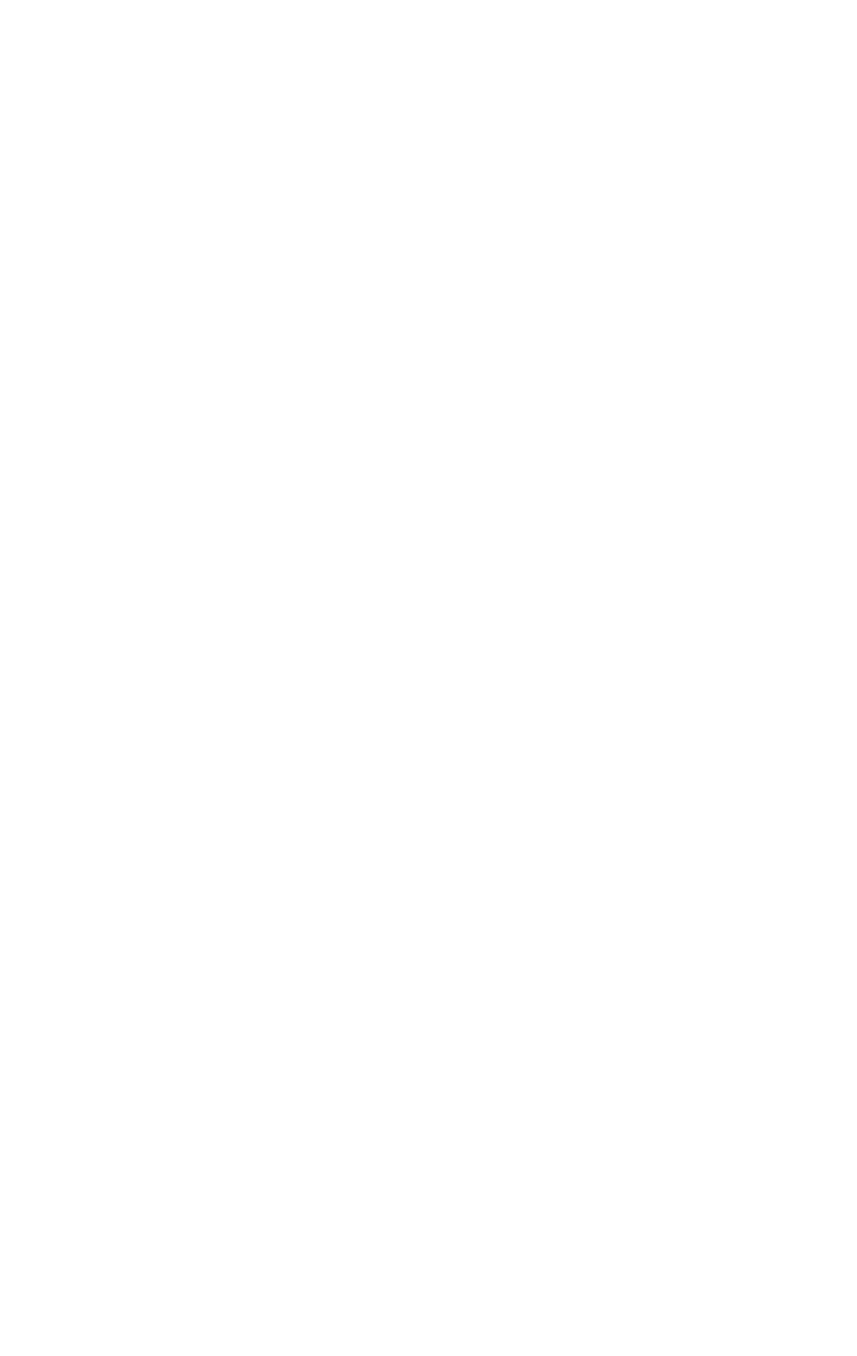
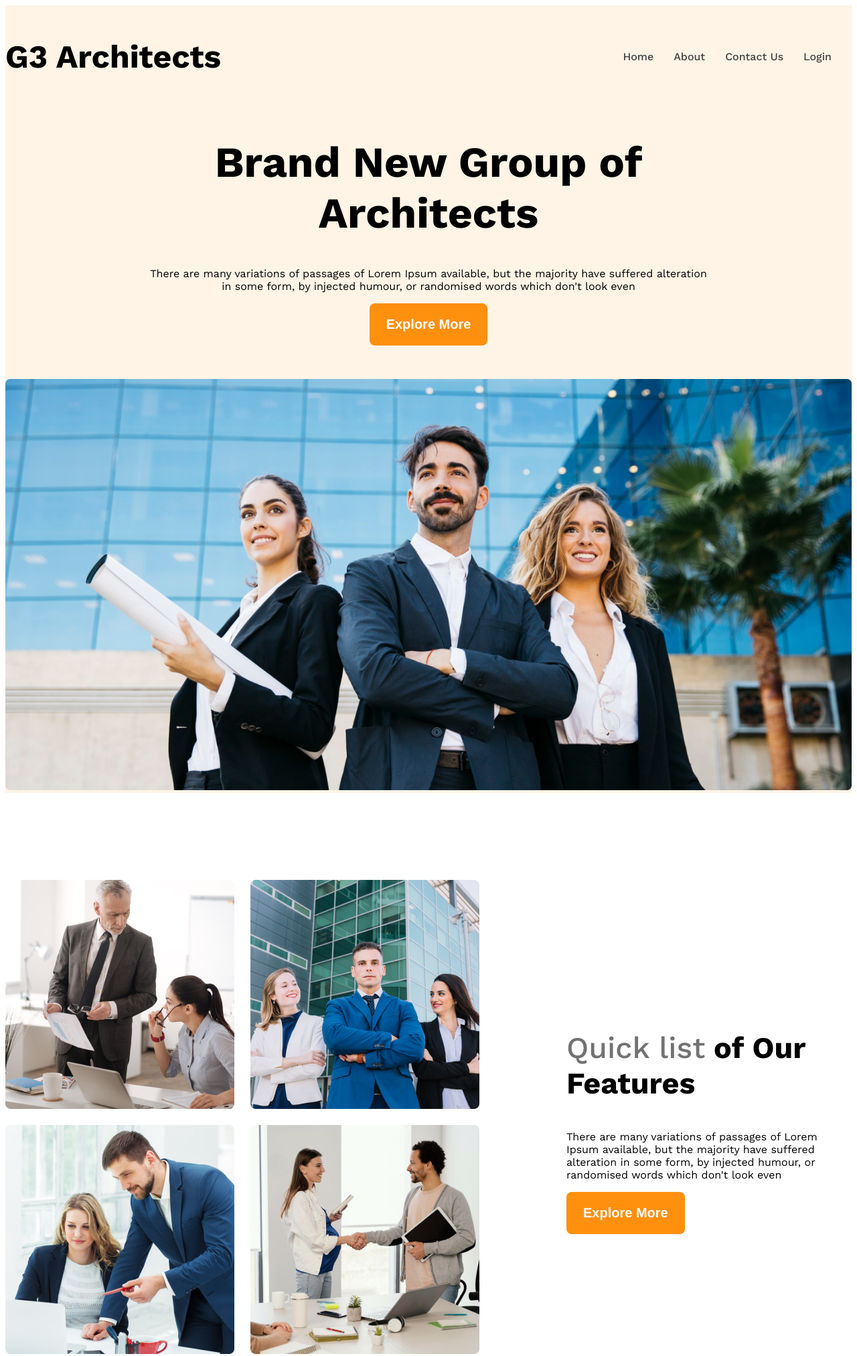
Before and after one commit to anik-33/G3-architects-website, a plain HTML site: page index.html in a window 1280 px wide. Shown: the whole page at 67% size. Before the commit the page ends 800 px from the top, so only its background shows below. Drawn offline with nearby package versions, Linux system fonts and the light colour scheme.

Commit message:
header and team sec added

```diff
--- a/index.html
+++ b/index.html
@@ -1,12 +1,61 @@
 <!DOCTYPE html>
 <html lang="en">
+
     <head>
         <meta charset="UTF-8">
         <meta name="viewport" content="width=device-width, initial-scale=1.0">
         <title>G3-architects</title>
         <link rel="stylesheet" href="styles/architects.css">
     </head>
-<body>
 
+    <body class="work-sans-font">
+        <header class="bg-light">
+            <nav class="navbar display-flex">
+                <h3 class="brand">G3 Architects</h3>
+
+                <ul class="nav-links display-flex">
+                    <li class="nav-item"><a href="" class="nav-link text-gray">Home</a></li>
+                    <li class="nav-item"><a href="" class="nav-link text-gray">About</a></li>
+                    <li class="nav-item"><a href="" class="nav-link text-gray">Contact Us </a></li>
+                    <li class="nav-item"><a href="" class="nav-link text-gray">Login</a></li>
+                </ul>
+
+            </nav>
+
+            <div class="banner">
+                <div class="banner-content">
+                    <h1 class="banner-title">Brand New Group of Architects </h1>
+                    <p class="banner-description">There are many variations of passages of Lorem Ipsum available, but
+                        the majority have suffered alteration in some form, by injected humour, or randomised words
+                        which don't look even</p>
+                    <button class="btn-primary">Explore More</button>
+                </div>
+                <img class="banner-image" src="/images/banner.png" alt="">
+            </div>
+
+        </header>
+
+        <main>
+            <section class="teams display-flex">
+                <div class="team-img-container">
+                    <img src="/images/team1.png" alt="">
+                    <img src="/images/team2.png" alt="">
+                    <img src="/images/team3.png" alt="">
+                    <img src="/images/team4.png" alt="">
+
+                </div>
+
+                <div class="our-features">
+                    <h3 class="feature-title">
+                        <span id="quick-list" class="text-light-gray">Quick list</span> of Our Features</h3>
+                        <p class="feature-description">
+                            There are many variations of passages of Lorem Ipsum available, but the majority have suffered alteration in some form, by injected humour, or randomised words which don't look even
+                        </p>
+                        <button class="btn-primary">Explore More</button>
+                </div>
+
+            </section>
+        </main>
     </body>
+
 </html>
--- a/styles/architects.css
+++ b/styles/architects.css
@@ -6,3 +6,110 @@
   font-weight: 400;
   font-style: normal;
 }
+
+/* shared style */
+.display-flex{
+    display: flex;
+}
+/* dark02 */
+.text-gray{
+    color: #424242;
+}
+
+/* dark03 */
+.text-light-gray{
+    color: #727272;
+}
+
+.bg-light{
+    background-color: rgba(255, 144, 14, 0.1);
+}
+.btn-primary{
+    background-color: #FF900E;
+    color: white;
+    padding: 20px 25px;
+    font-weight: 600;
+    font-size: 1.25rem;
+    border-radius: 8px;
+    border: none;
+}
+main{
+    max-width: 1440px;
+    margin: 0 auto;
+}
+main >section{
+    margin-top: 130px;
+}
+
+/* header style */
+
+/* nav related style */
+.navbar{
+    justify-content: space-between;
+    align-items: center;
+}
+
+.brand{
+    font-weight: 700;
+    font-size: 3rem;
+}
+.nav-item{
+    list-style: none;
+    margin-right: 30px;
+}
+
+.nav-link{
+    text-decoration: none;
+    font-weight: 500;
+}
+
+.navbar, .banner{
+    max-width: 1440px;
+    margin: 0 auto;
+}
+
+/* banner content */
+.banner-content{
+    max-width: 850px;
+    margin: 0 auto;
+    text-align: center;
+    margin-bottom: 50px;
+}
+.banner-title{
+    font-weight: 700;
+    font-size: 4rem;
+}
+.banner-image{
+    width: 100%;
+}
+
+.teams{
+    align-items: center;
+}
+.team-img-container{
+    display: grid;
+    grid-template-columns: repeat(2, 1fr);
+    gap: 24px;
+}
+.our-features{
+    margin-left: 130px;
+    max-width: 530px;
+
+}
+
+.feature-title{
+    font-size: 2.8rem;
+    font-weight: 700;
+}
+
+#quick-list{
+    font-weight: 500;
+}
+
+/* meadia queries */
+@media screen and(max-width:576px) {
+    .navbar, .nav-links{
+        flex-direction: column;
+    }
+
+}
```
Lines whose indentation alone changed are shown as unchanged.
